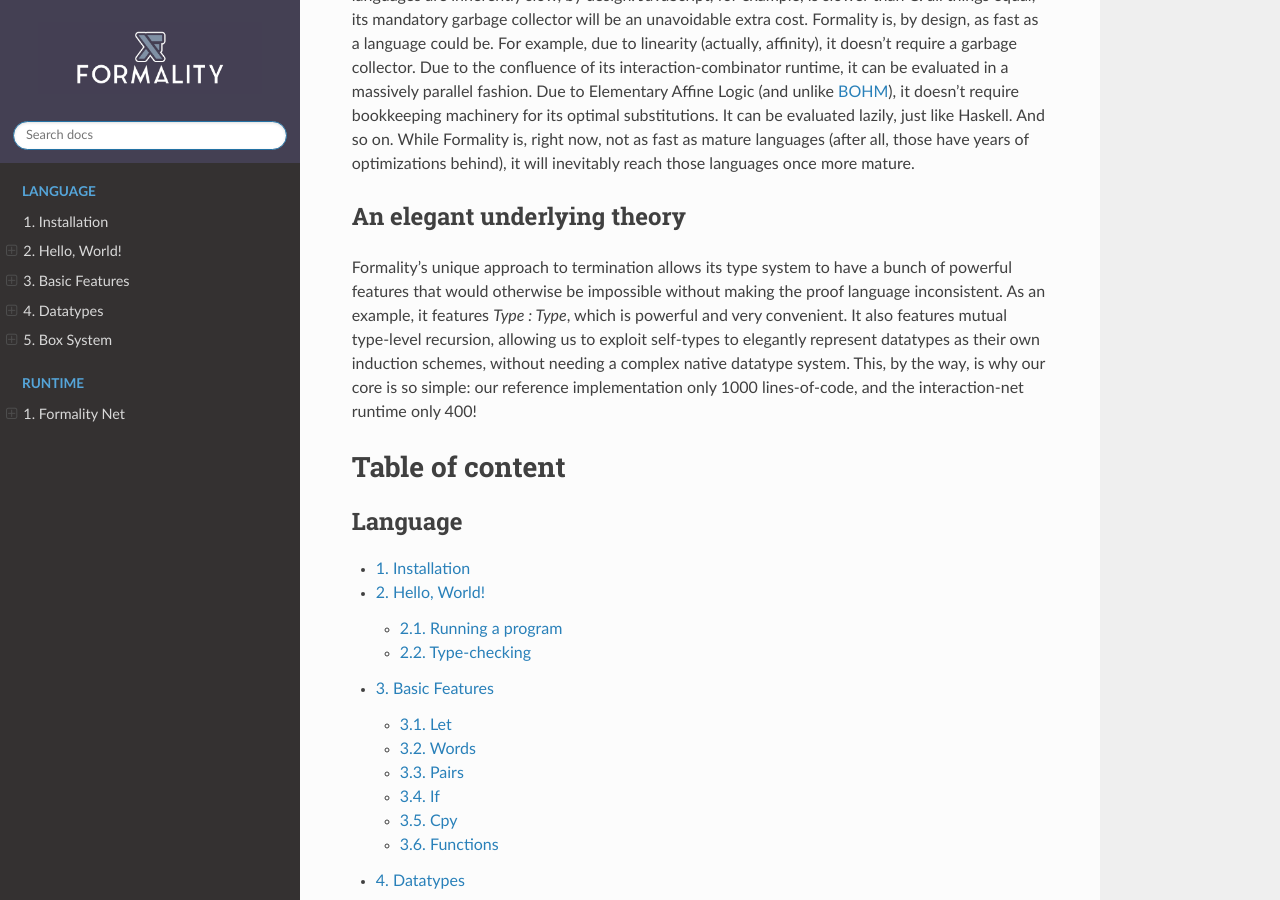
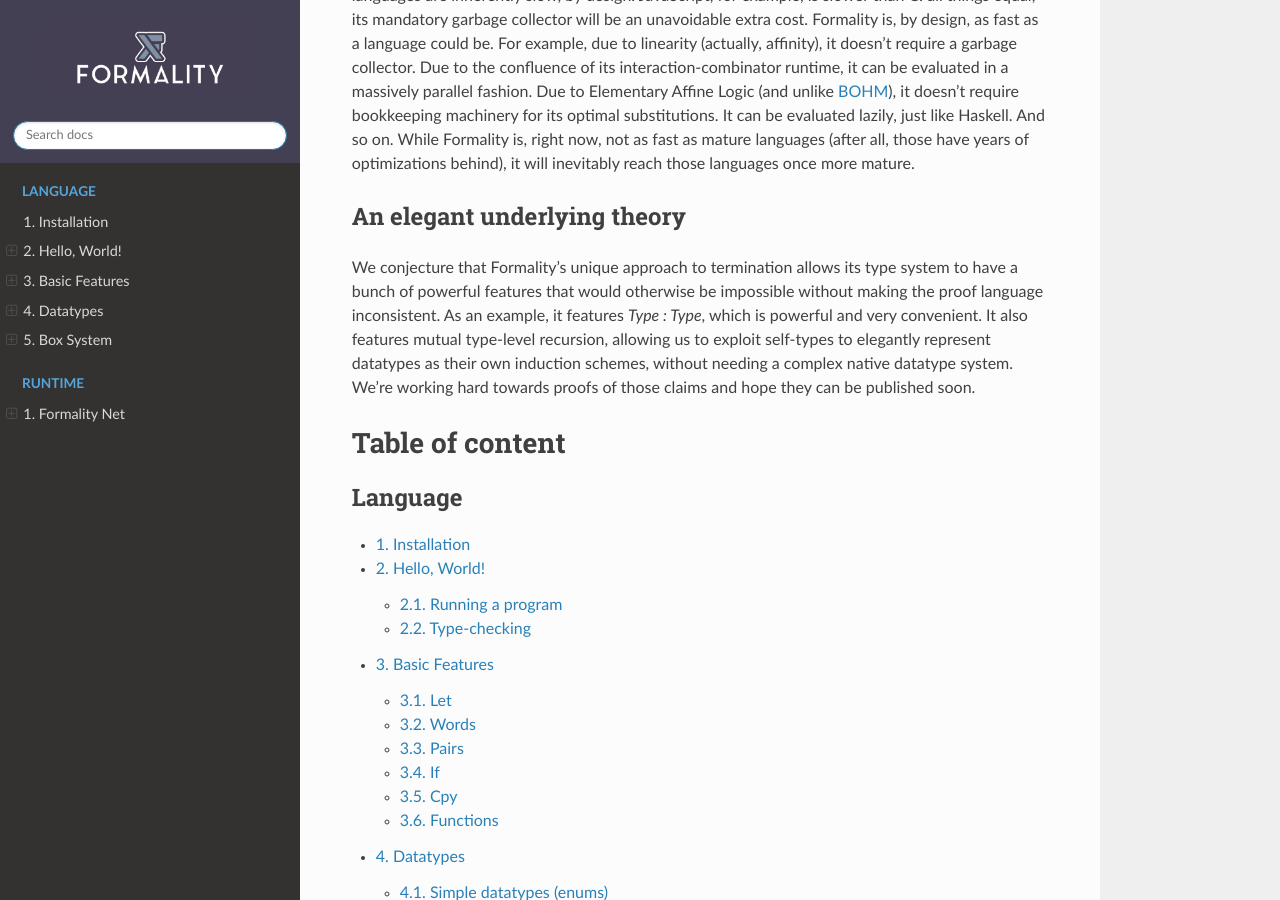
Before and after one commit to Soonad/docs.formality-lang.org, a Sphinx documentation site: the page built from docs/source/index.rst, in a window 1280 px wide and 900 px high, scrolled down 672 px. Built offline with Sphinx 7.4.7 and the Read the Docs theme 2.0.0, drawn with Linux system fonts in a browser that asks for light colours; pages that are not in the unit, such as notebooks, are missing from menus.

Commit message:
Update docs regarding the state of termination proofs

```diff
--- a/docs/source/index.rst
+++ b/docs/source/index.rst
@@ -17,7 +17,7 @@ While the actual efficiency of a programming language depends on the implementat
 An elegant underlying theory
 --------
 
-Formality's unique approach to termination allows its type system to have a bunch of powerful features that would otherwise be impossible without making the proof language inconsistent. As an example, it features `Type : Type`, which is powerful and very convenient. It also features mutual type-level recursion, allowing us to exploit self-types to elegantly represent datatypes as their own induction schemes, without needing a complex native datatype system. This, by the way, is why our core is so simple: our reference implementation only 1000 lines-of-code, and the interaction-net runtime only 400!
+We conjecture that Formality's unique approach to termination allows its type system to have a bunch of powerful features that would otherwise be impossible without making the proof language inconsistent. As an example, it features `Type : Type`, which is powerful and very convenient. It also features mutual type-level recursion, allowing us to exploit self-types to elegantly represent datatypes as their own induction schemes, without needing a complex native datatype system. We're working hard towards proofs of those claims and hope they can be published soon.
 
 Table of content
 =====================================
```
